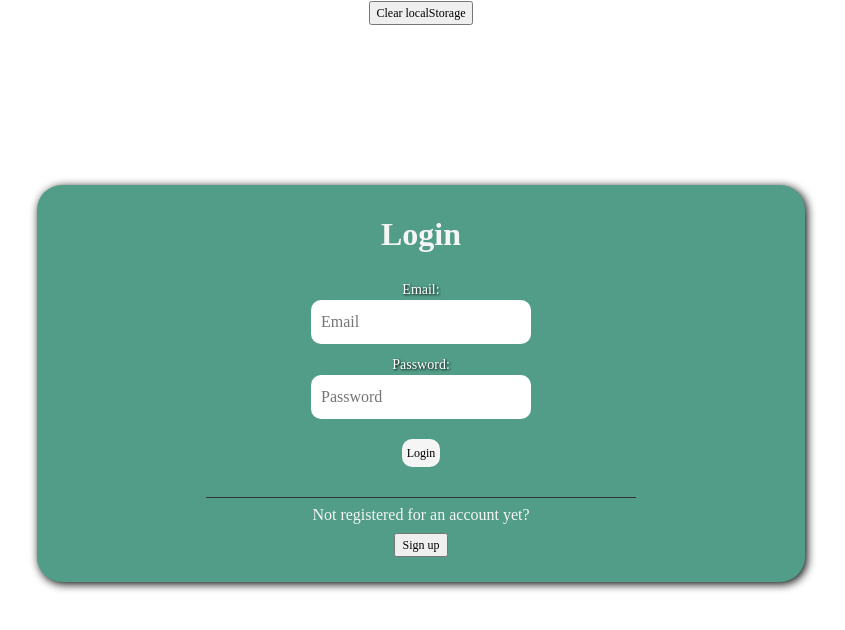
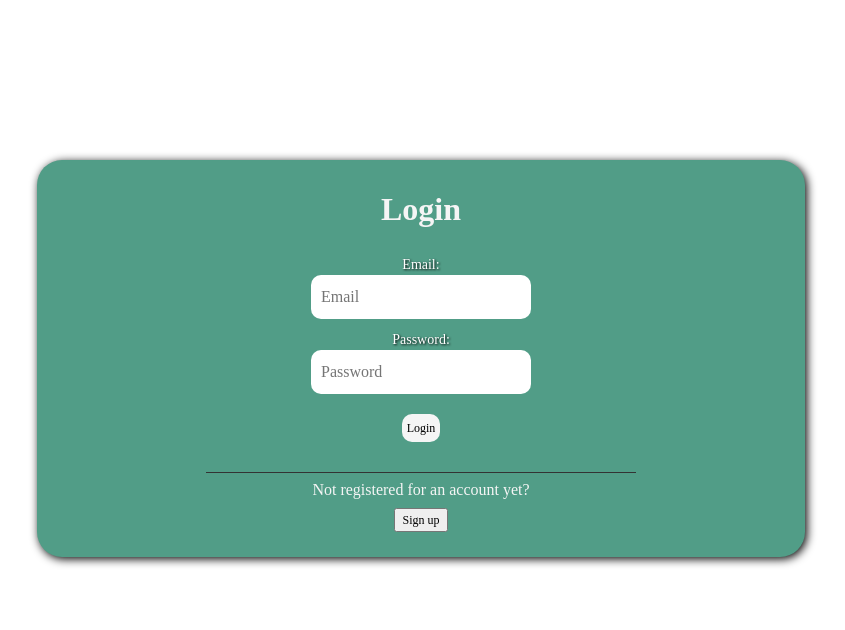
Before and after one commit to fredpostles/food-waste-app, a React (Create React App) app: page / in a window 1280 px wide. Shown: the top 630 px of the page, without its empty margins (219-1064 px from the left). Built offline with nearby package versions, Linux system fonts and the light colour scheme; no server answers.

Commit message:
Removed 'clear localStorage' button

```diff
--- a/src/App.js
+++ b/src/App.js
@@ -31,7 +31,6 @@ const App = () => {
 
   return (
     <Router>
-      <button onClick={() => localStorage.clear()}>Clear localStorage</button>
       <Routes>
         {isLoaded ? (
           <Route path="/*" element={<Interface user={user} />} />
```
